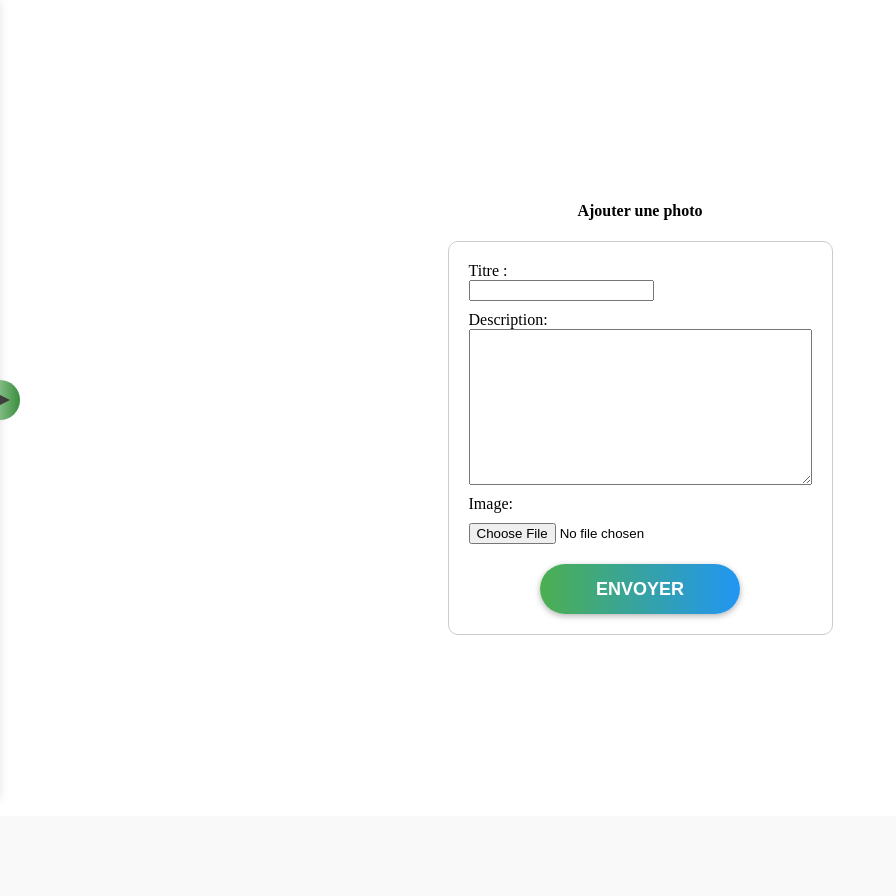
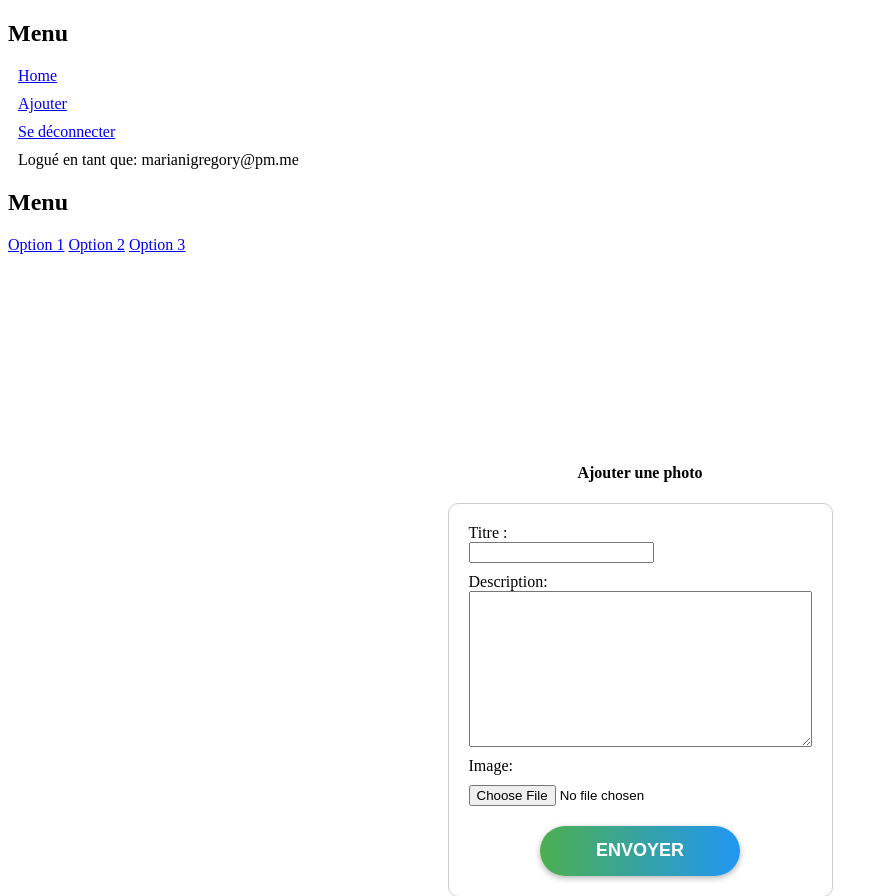
Before and after one commit to gmaOCR/PB, a Django app: page /photo/add in a window 1280 px wide. Shown: the top 896 px of the page, without its empty margins (0-896 px from the left). Before the commit the page ends 635 px from the top, so only its background shows below. Run offline with Django 4.2, Linux system fonts and the light colour scheme; a user stored in the database is signed in.

Commit message:
second sidebar added

```diff
--- a/PorteFolio/templates/base.html
+++ b/PorteFolio/templates/base.html
@@ -11,17 +11,29 @@
 </head>
 <body>
 
-<div class="sidebar" id="sidebar">
+<div class="sidebar_left" id="sidebar_left">
     <h2>Menu</h2>
     <p class="menu">
         <a href="{% url 'home' %}">Home</a>
         <a href="{% url 'add_photo' %}">Ajouter</a>
         <a href="{% url 'logout' %}">Se déconnecter</a>
+        <span id="username">Logué en tant que: {{user.email}}</span>
     </p>
-    <span id="username">Logué en tant que: {{user.email}}</span>
 </div>
-<div class="arrow" id="arrow"></div>
+<div class="arrow_left" id="arrow_left"></div>
+
+<div class="sidebar_right" id="sidebar_right">
+  <h2>Menu</h2>
+  <p class="menu-right">
+    <a href="#">Option 1</a>
+    <a href="#">Option 2</a>
+    <a href="#">Option 3</a>
+  </p>
+</div>
+<div class="arrow_right" id="arrow_right"></div>
+
  {% block content %}
 {% endblock content %}
+
 </body>
 </html>
```
